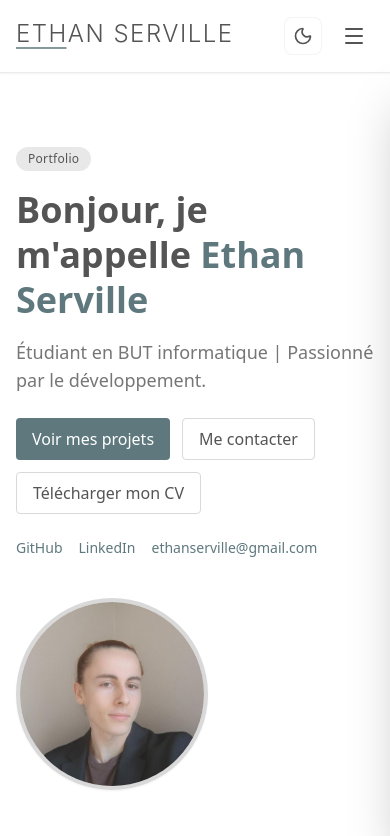
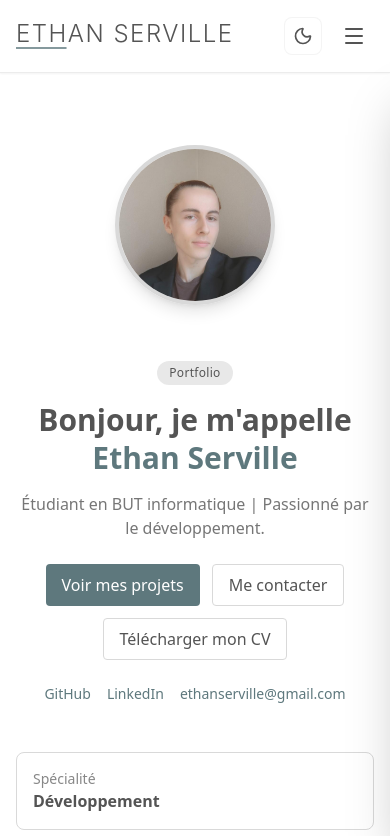
Before and after one commit to EthanS0107/portfolios, a Next.js app: page / in a window 390 px wide. Shown: the top 836 px of the page. Built offline with nearby package versions, Linux system fonts and the light colour scheme.

Commit message:
feat(home): improve mobile layout with centered content and photo on top

```diff
--- a/app/page.tsx
+++ b/app/page.tsx
@@ -10,7 +10,7 @@ const styles = {
   section: "min-h-[calc(100vh-73px-80px)] flex flex-col justify-center py-10",
 
   // Grille principale
-  grid: "grid gap-10 md:grid-cols-12 items-center",
+  grid: "flex flex-col md:grid md:grid-cols-12 gap-8 md:gap-10 items-center",
 
   // Badge "Portfolio"
   badge:
@@ -18,16 +18,17 @@ const styles = {
 
   // Titre principal
   title:
-    "mt-4 text-4xl md:text-5xl font-extrabold leading-tight text-brand-text dark:text-gray-100",
+    "mt-4 text-3xl md:text-4xl lg:text-5xl font-extrabold leading-tight text-brand-text dark:text-gray-100 text-center md:text-left",
 
   // Nom en surbrillance
   name: "text-brand-primary dark:text-teal-400",
 
   // Description/sous-titre
-  subtitle: "mt-4 text-lg text-brand-text/80 dark:text-gray-300",
+  subtitle:
+    "mt-4 text-base md:text-lg text-brand-text/80 dark:text-gray-300 text-center md:text-left",
 
   // Conteneur des boutons CTA
-  ctaContainer: "mt-6 flex flex-wrap gap-3",
+  ctaContainer: "mt-6 flex flex-wrap gap-3 justify-center md:justify-start",
 
   // Bouton principal (Voir mes projets)
   primaryButton:
@@ -39,13 +40,14 @@ const styles = {
 
   // Liens sociaux
   socialLinks:
-    "mt-6 flex flex-wrap gap-4 text-sm text-brand-text/70 dark:text-gray-400",
+    "mt-6 flex flex-wrap gap-4 text-sm text-brand-text/70 dark:text-gray-400 justify-center md:justify-start",
   socialLink: "hover:opacity-90",
 
   // Photo de profil
-  profileContainer: "md:col-span-5 lg:col-span-5 flex md:justify-end",
+  profileContainer:
+    "order-first md:order-last md:col-span-5 lg:col-span-5 flex justify-center md:justify-end mb-6 md:mb-0",
   profileImage:
-    "relative w-48 h-48 md:w-64 md:h-64 lg:w-72 lg:h-72 rounded-full overflow-hidden border-4 border-brand-muted shadow-sm dark:border-gray-700",
+    "relative w-40 h-40 md:w-64 md:h-64 lg:w-72 lg:h-72 rounded-full overflow-hidden border-4 border-brand-muted shadow-lg dark:border-gray-700",
 
   // Bandeau d'infos
   infoGrid: "mt-12 grid gap-4 sm:grid-cols-3",
@@ -60,7 +62,7 @@ export default function Home() {
     <section className={styles.section}>
       <div className={styles.grid}>
         {/* Colonne texte */}
-        <div className="md:col-span-7 lg:col-span-7">
+        <div className="md:col-span-7 lg:col-span-7 flex flex-col items-center md:items-start">
           <span className={styles.badge}>Portfolio</span>
           <h1 className={styles.title}>
             Bonjour, je m&apos;appelle{" "}
```
